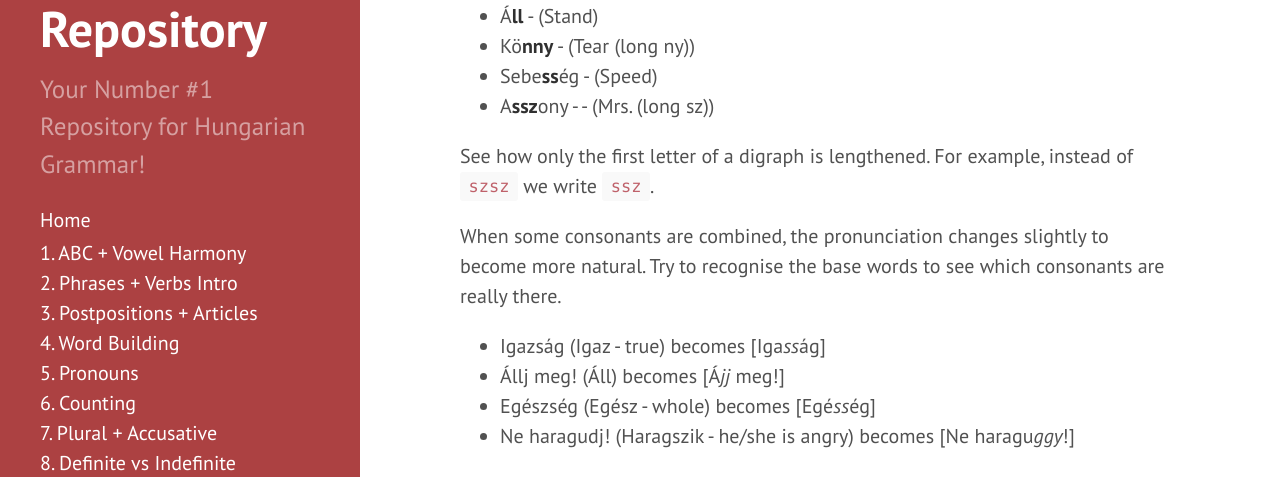
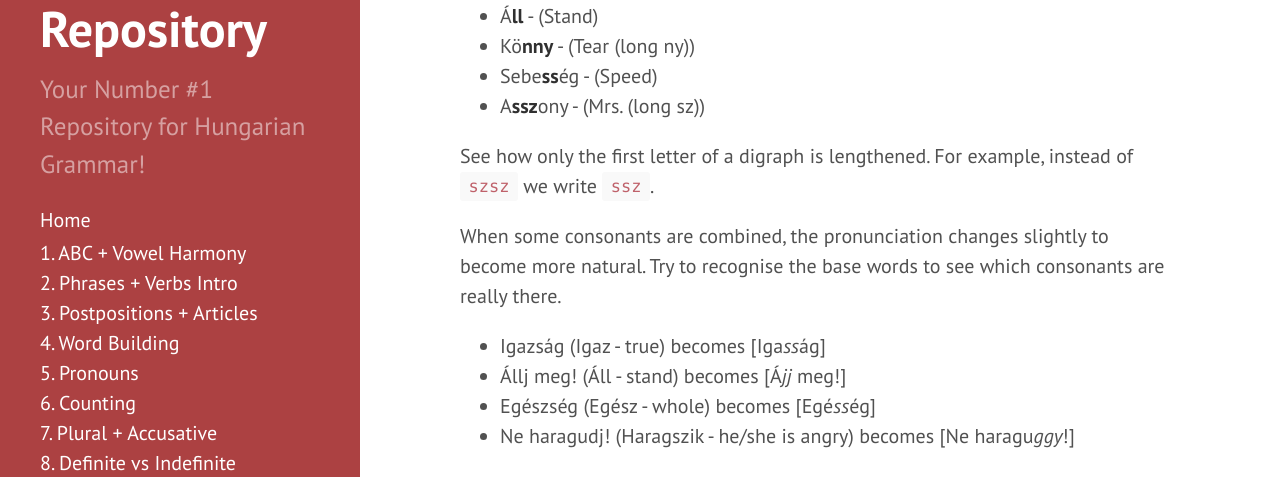
Before and after one commit to Magyartanulas/magyartanulas.github.io, a Jekyll site: the page built from alphabet_vowel-harmony.md, in a window 1280 px wide and 900 px high, scrolled down 865 px. Shown: the part 167-644 px from the top of the window. Built offline with Jekyll 4.4.1, drawn with Linux system fonts in a browser that asks for light colours; comment, search, counter and statistics services are not loaded.

Commit message:
Update alphabet_vowel-harmony.md

```diff
--- a/alphabet_vowel-harmony.md
+++ b/alphabet_vowel-harmony.md
@@ -33,14 +33,14 @@ Consonants can be paired together for a longer consonant sound.
 * Á**ll** - (Stand)
 * Kö**nny** - (Tear (long ny))
 * Sebe**ss**ég - (Speed)
-* A**ssz**ony - - (Mrs. (long sz))
+* A**ssz**ony - (Mrs. (long sz))
 
 See how only the first letter of a digraph is lengthened. For example, instead of `szsz` we write `ssz`.
 
 When some consonants are combined, the pronunciation changes slightly to become more natural. Try to recognise the base words to see which consonants are really there.
 
 * Igazság (Igaz - true) becomes [Iga*ss*ág]
-* Állj meg! (Áll) becomes [Á*jj* meg!]
+* Állj meg! (Áll - stand) becomes [Á*jj* meg!]
 * Egészség (Egész - whole) becomes [Egé*ss*ég]
 * Ne haragudj! (Haragszik - he/she is angry) becomes [Ne haragu*ggy*!]
 
```
